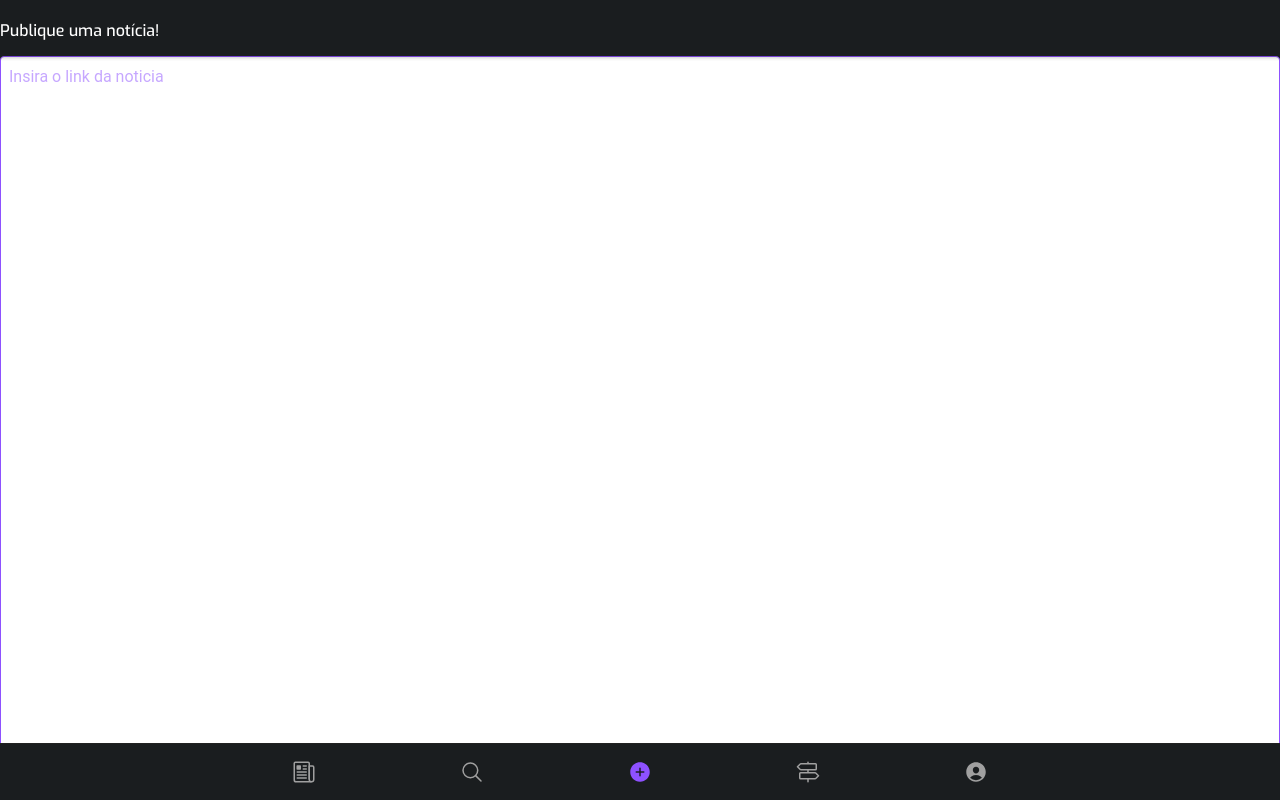
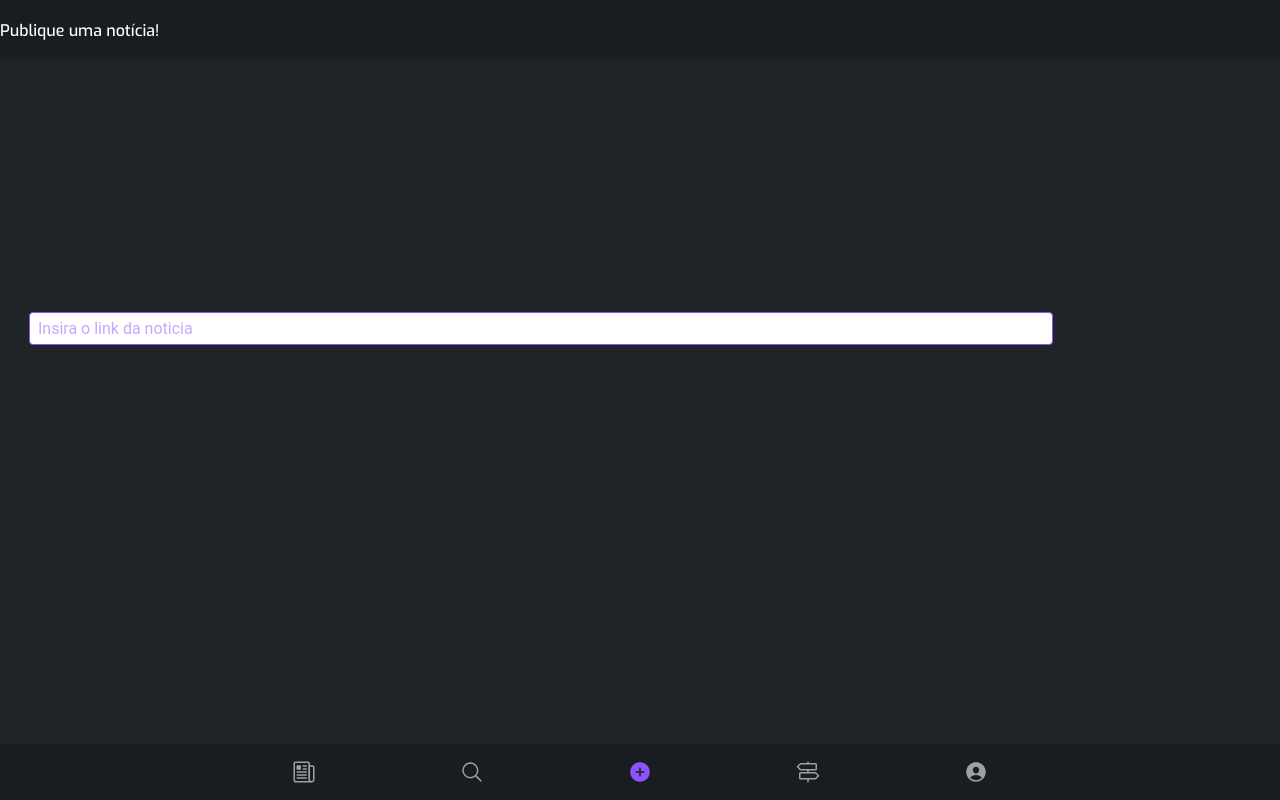
Before and after one commit to igor-suzart/piece, a React (Create React App) app: page /post in a window 1280 px wide. Built offline with nearby package versions, Linux system fonts and the light colour scheme.

Commit message:
O Burro do React

```diff
--- a/src/pages/feed/post/post.scss
+++ b/src/pages/feed/post/post.scss
@@ -1,18 +1,21 @@
 .ionInput {
-    width: 100%;
+    width: 80%;
     height: 33px;
-    //top: 312px;
-    //left: 29px;
-   // right: 29px;
-   // position: absolute;
+    top: 312px;
+    left: 29px;
+    right: 29px;
+    position: absolute;
     background-color: white;
     border-style: groove;
     box-sizing: border-box;
     border: 1px solid #8E51FF;
     border-radius: 4px;
-    margin-bottom: 20px;
     color: #8E51FF;
     display: block;
-    justify-content: center;
+}
 
+.pagName{
+    //text-align: center;
+    //width: 100%;
+    color: #8E51FF;
 }
--- a/src/pages/feed/post/post.tsx
+++ b/src/pages/feed/post/post.tsx
@@ -1,4 +1,4 @@
-import { IonHeader, IonInput, IonPage, IonToolbar } from "@ionic/react";
+import { IonHeader, IonInput, IonPage, IonToolbar, IonText } from "@ionic/react";
 import React from "react";
 import feed from "../../../shared/services/feed";
 import "./post.scss"
@@ -27,8 +27,13 @@ class Post extends React.Component{
                     <h6>Publique uma notícia!</h6>
                 </IonToolbar>
             </IonHeader>
+           <div>
+            <IonText color='primary'>
+                <p>Insira o Link</p>
+            </IonText>
             <IonInput className="ionInput" placeholder="Insira o link da noticia" value={this.state.link}
             onChange={this.lideLink} onBlur={this.lideLink}></IonInput>
+            </div>
         </IonPage>
 
         )
--- a/src/pages/login/modal-in/modalIn.tsx
+++ b/src/pages/login/modal-in/modalIn.tsx
@@ -82,7 +82,7 @@ class ModalIn extends React.Component<{open:boolean,openInFalse:any,vaPara:any}>
                     </IonText>
                     <IonInput className="ionInput" value={this.state.email} onChange={(e:any) => this.setState({email:e.target.value})} onBlur={(e:any) => this.setState({email:e.target.value})} placeholder="Digite seu email"> </IonInput>
                     <IonText color='primary'>
-                        <p>Senha:</p>
+                        <p>Insita seu Link</p>
                     </IonText>
                     <IonInput className="ionInput" type="password" value={this.state.senha} onChange={(e:any) => this.setState({senha: e.target.value}) } onBlur={(e:any) => this.setState({senha: e.target.value}) } placeholder="Password"></IonInput>
                     <div className="check">
```
